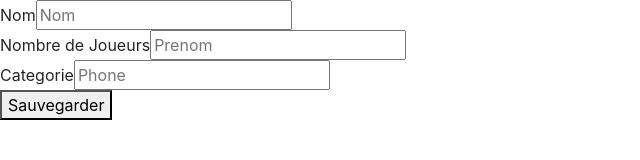
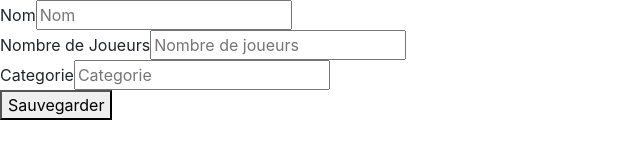
Before and after one commit to LEX-ONE7/Hackathon, a React (Create React App) app: page /club/add in a window 1280 px wide. Shown: the top 160 px of the page, without its empty margins (0-640 px from the left). Built offline with nearby package versions, Linux system fonts and the light colour scheme.

Commit message:
AddClub fixed by YM

```diff
--- a/src/components/gestion/AddClub.tsx
+++ b/src/components/gestion/AddClub.tsx
@@ -5,20 +5,17 @@ import { useNavigate } from 'react-router-dom';
 
 const AddClub = () => {
     const [nom, setNom] = useState('');
-    const [prenom, setPrenom] = useState('');
-    const [phone, setPhone] = useState('');
-    const [email, setEmail] = useState('');
+    const [nbreJoueurs, setNbreJoueurs] = useState('');
+    const [categorie, setCategorie] = useState('');
     const history = useNavigate();
 
-    const saveClient = async (e: any) => {
+    const saveClub = async (e: any) => {
         e.preventDefault();
         // A CHANGER "clients"
         await axios.post('http://localhost:8080/club/',{
-            nom: nom,
-            prenom: prenom,
-            phone: phone,
-            email: email
-
+            Nom_Clubs: nom,
+            Nombres_de_joeurs: nbreJoueurs,
+            Categories: categorie
         });
 //        history.push("/");
         history('/club');
@@ -26,7 +23,7 @@ const AddClub = () => {
 
     return (
         <div>
-            <form onSubmit={ saveClient }>
+            <form onSubmit={ saveClub }>
                 <div className="field">
                     <label className="label">Nom</label>
                     <input
@@ -43,9 +40,9 @@ const AddClub = () => {
                     <input
                         className="input"
                         type="text"
-                        placeholder="Prenom"
-                        value={ prenom }
-                        onChange={ (e) => setPrenom(e.target.value) }
+                        placeholder="Nombre de joueurs"
+                        value={ nbreJoueurs }
+                        onChange={ (e) => setNbreJoueurs(e.target.value) }
                     />
                 </div>
 
@@ -54,9 +51,9 @@ const AddClub = () => {
                     <input
                         className="input"
                         type="text"
-                        placeholder="Phone"
-                        value={ phone }
-                        onChange={ (e) => setPhone(e.target.value) }
+                        placeholder="Categorie"
+                        value={ categorie }
+                        onChange={ (e) => setCategorie(e.target.value) }
                     />
                 </div>
 
```
